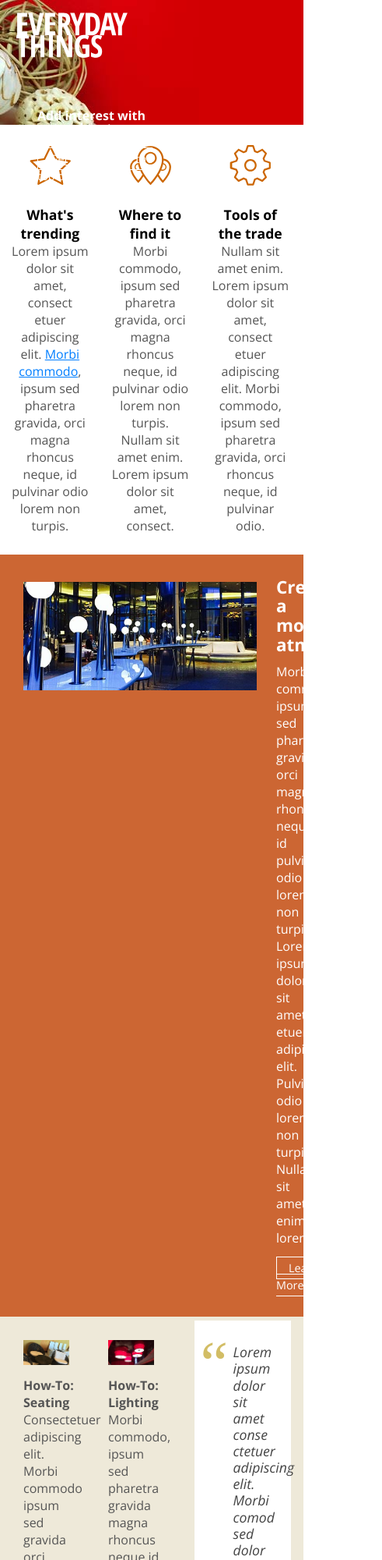
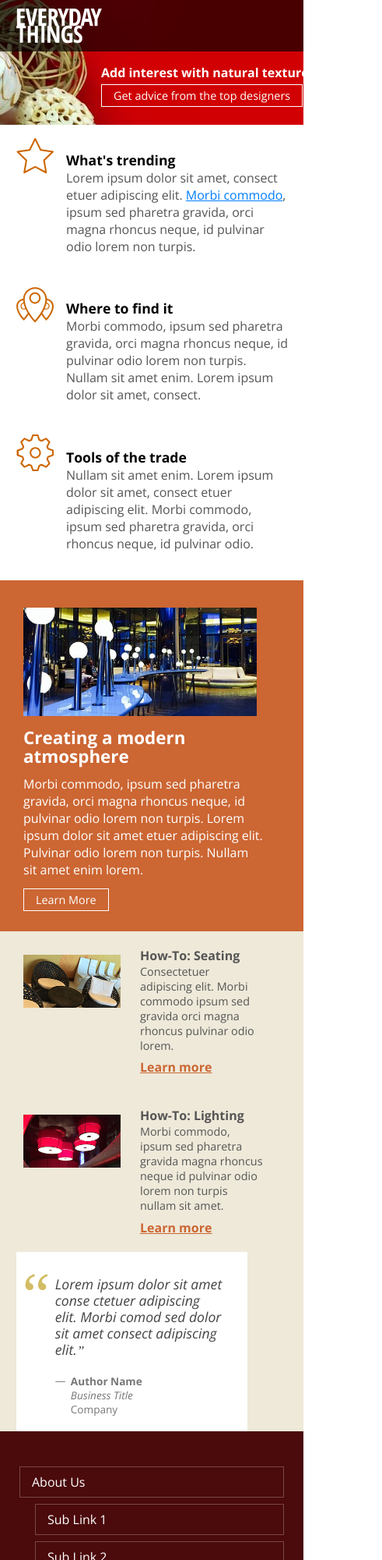
Before and after one commit to nkong008/WEBD2121-Responsive_Project1, a plain HTML site: page index.html in a window 390 px wide. Shown: the top 2000 px of the page at 78% size, 491 px wide, since content can reach past the window. Drawn offline with nearby package versions, Linux system fonts and the light colour scheme.

Commit message:
creating adjustments for smaller screens

```diff
--- a/css/screen.css
+++ b/css/screen.css
@@ -515,6 +515,87 @@ footer a:hover{
         background-position: left top;
     }
 
+    header a.logo {
+        width: 100%;
+        height: 66px;
+        left: 0px;
+        top: 0px;
+        background-color: rgba(0, 0, 0, .65);
+        background-size: 112px 46px;
+        background-position: 20px center;
+    }
+
+    header div.hero {
+        width: 300px;
+        top: 85px;
+        left: 130px;
+    }
+
+    header div.hero h1 {
+        margin-bottom: 10px;
+    }
+
+    /* section main */
+
+    section.main aside {
+        width: 100%;
+        float: none;
+        text-align: left;
+    }
+
+    section.main aside div.content {
+        margin: 8px 20px 8px 0;
+        padding: 5px 0px 10px 85px;
+        background-size: 50px 50px;
+        background-position: 20px 5px;
+    }
+
+    /* section atmosphere */
+    section.atmosphere article {
+        padding: 160px 20px 0px 0px;
+        background-size: 300px auto;
+        min-height: initial;
+
+    }
+
+    /* section how-to */
+    section.how-to aside {
+        width: 100%;
+        float: none;
+        margin: 0;
+        position: relative;
+    }
+
+    section.how-to aside div.content {
+        padding: 20px 20px 20px 150px;
+    }
+
+    section.how-to aside div.content p {
+        font-size: .9em;
+    }
+
+    section.how-to aside div.content img {
+        display: inline-block;
+        width: 125px;
+        position: absolute;
+        top: 30px;
+        left: 0px;
+
+    }
+
+    section.how-to blockquote {
+        margin: 0 20px 0 4px;
+        width: 90%;
+        padding: 1px 0px 20px 0px;
+        position: relative;
+
+    }
+
+    section.how-to blockquote p.credit {
+        margin-bottom: 0;
+    }
+
+
     /* navigation */
     nav {
         position: static;
@@ -522,4 +603,62 @@ footer a:hover{
         padding: 20px 15px;
         background-color: #4b0a0c;
     }
+
+    nav ul,
+    nav ul ul,
+    nav ul ul ul {
+        display: block;
+        position: static;
+    }
+
+    nav > ul {
+        padding: 0;
+    }
+
+    nav > ul > li {
+        float: none;
+        margin-top: 25px;
+    }
+
+    nav ul li:hover {
+        background: none;
+    }
+
+    nav ul li a {
+        width: auto;
+        display: block;
+        margin: 8px 10px;
+        padding: 8px 15px;
+        border: 1px solid rgba(255, 255, 255, .25);
+    }
+
+    nav ul li a:hover {
+        background-color: rgba(255, 255, 255, .2);
+    }
+
+    nav ul ul {
+        background: none;
+    }
+
+    nav ul ul li a {
+        margin-left: 30px;
+    }
+    nav ul ul ul li a {
+        margin-left: 60px;
+    }
+
+    nav a[aria-haspopup="true"]::after {
+        display: none;
+    }
+
+    /* footer */
+    footer div.content {
+        display: block;
+        margin-top: 15px;
+    }
+
+    footer div.content a {
+        margin: 0 20px 0 0;
+    }
+
 }
```
Also changed, not shown: index.html (+1 -0 lines).
